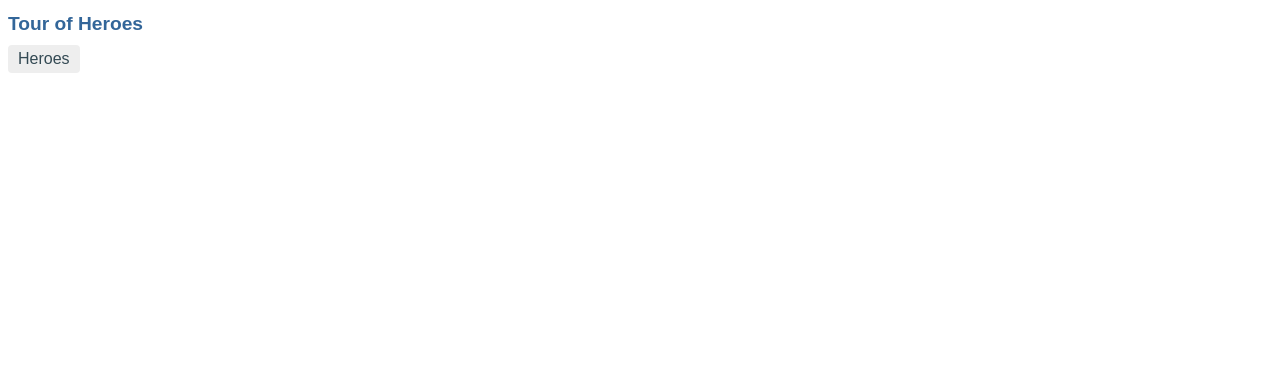
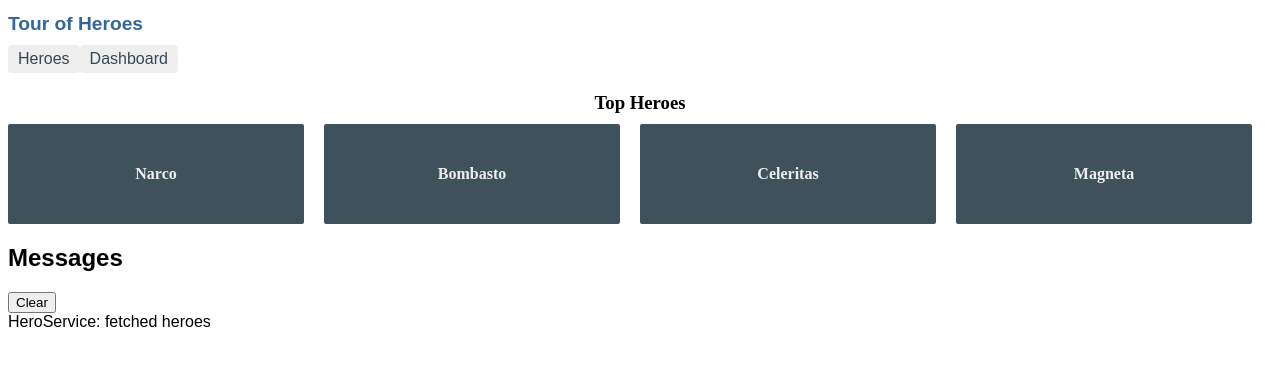
Before and after one commit to Stegnerd/angular_tour_heroes, an Angular app: page /dashboard in a window 1280 px wide. Before the commit this address led to /. Shown: the top 366 px of the page. Built offline with nearby package versions, Linux system fonts and the light colour scheme.

Commit message:
1. impl of dashboard component

```diff
--- a/src/app/app-routing.module.ts
+++ b/src/app/app-routing.module.ts
@@ -2,8 +2,14 @@
 import { Routes, RouterModule } from '@angular/router';
 
 import { HeroesComponent } from './heroes/heroes.component';
+import { DashboardComponent } from './dashboard/dashboard.component';
 
-const routes: Routes = [{ path: 'heroes', component: HeroesComponent }];
+// to specify a default use the path '' in the array
+const routes: Routes = [
+  { path: 'heroes', component: HeroesComponent },
+  { path: 'dashboard', component: DashboardComponent },
+  { path: '', redirectTo: '/dashboard', pathMatch: 'full' },
+];
 
 // you call for(root) to initialize the listening for navigation events on the root level of the app
 @NgModule({
--- a/src/app/app.component.html
+++ b/src/app/app.component.html
@@ -1,6 +1,7 @@
 <h1>{{ title }}</h1>
 <nav>
   <a routerLink="/heroes">Heroes</a>
+  <a routerLink="/dashboard">Dashboard</a>
 </nav>
 <router-outlet></router-outlet>
 <app-messages></app-messages>
--- a/src/app/dashboard/dashboard.component.css
+++ b/src/app/dashboard/dashboard.component.css
@@ -0,0 +1,66 @@
+/* DashboardComponent's private CSS styles */
+[class*="col-"] {
+  float: left;
+  padding-right: 20px;
+  padding-bottom: 20px;
+}
+[class*="col-"]:last-of-type {
+  padding-right: 0;
+}
+a {
+  text-decoration: none;
+}
+*,
+*:after,
+*:before {
+  -webkit-box-sizing: border-box;
+  -moz-box-sizing: border-box;
+  box-sizing: border-box;
+}
+h3 {
+  text-align: center;
+  margin-bottom: 0;
+}
+h4 {
+  position: relative;
+}
+.grid {
+  margin: 0;
+}
+.col-1-4 {
+  width: 25%;
+}
+.module {
+  padding: 20px;
+  text-align: center;
+  color: #eee;
+  max-height: 120px;
+  min-width: 120px;
+  background-color: #3f525c;
+  border-radius: 2px;
+}
+.module:hover {
+  background-color: #eee;
+  cursor: pointer;
+  color: #607d8b;
+}
+.grid-pad {
+  padding: 10px 0;
+}
+.grid-pad > [class*="col-"]:last-of-type {
+  padding-right: 20px;
+}
+@media (max-width: 600px) {
+  .module {
+    font-size: 10px;
+    max-height: 75px;
+  }
+}
+@media (max-width: 1024px) {
+  .grid {
+    margin: 0;
+  }
+  .module {
+    min-width: 60px;
+  }
+}
--- a/src/app/dashboard/dashboard.component.html
+++ b/src/app/dashboard/dashboard.component.html
@@ -1 +1,8 @@
-<p>dashboard works!</p>
+<h3>Top Heroes</h3>
+<div class="grid grid-pad">
+  <a *ngFor="let hero of heroes" class="col-1-4">
+    <div class="module hero">
+      <h4>{{ hero.name }}</h4>
+    </div>
+  </a>
+</div>
--- a/src/app/dashboard/dashboard.component.ts
+++ b/src/app/dashboard/dashboard.component.ts
@@ -1,15 +1,25 @@
 import { Component, OnInit } from '@angular/core';
+import { Hero } from '../hero';
+import { HeroService } from '../hero.service';
 
 @Component({
   selector: 'app-dashboard',
   templateUrl: './dashboard.component.html',
-  styleUrls: ['./dashboard.component.css']
+  styleUrls: ['./dashboard.component.css'],
 })
 export class DashboardComponent implements OnInit {
+  heroes: Hero[] = [];
 
-  constructor() { }
+  constructor(private heroService: HeroService) {}
 
   ngOnInit(): void {
+    this.getHeroes();
   }
 
+  getHeroes(): void {
+    // This getHeroes() returns the sliced list of heroes at positions 1 and 5, returning only four of the Top Heroes (2nd, 3rd, 4th, and 5th
+    this.heroService
+      .getHeroes()
+      .subscribe((heroes) => (this.heroes = heroes.slice(1, 5)));
+  }
 }
```
